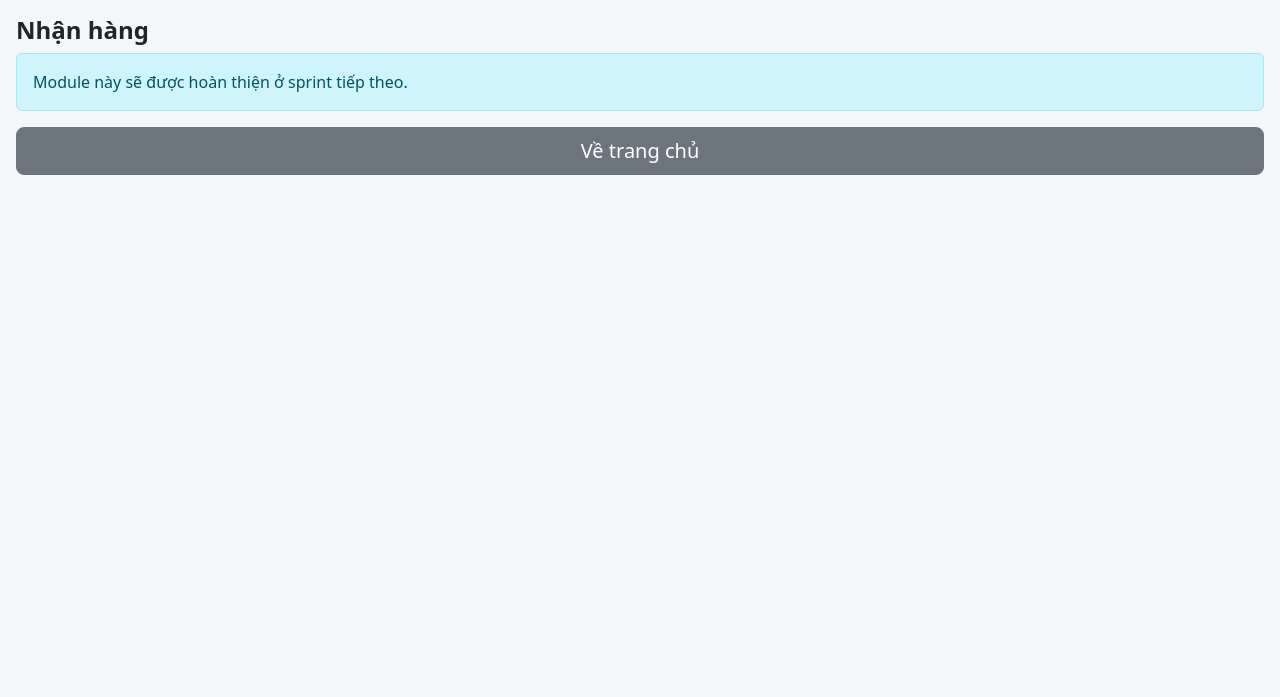
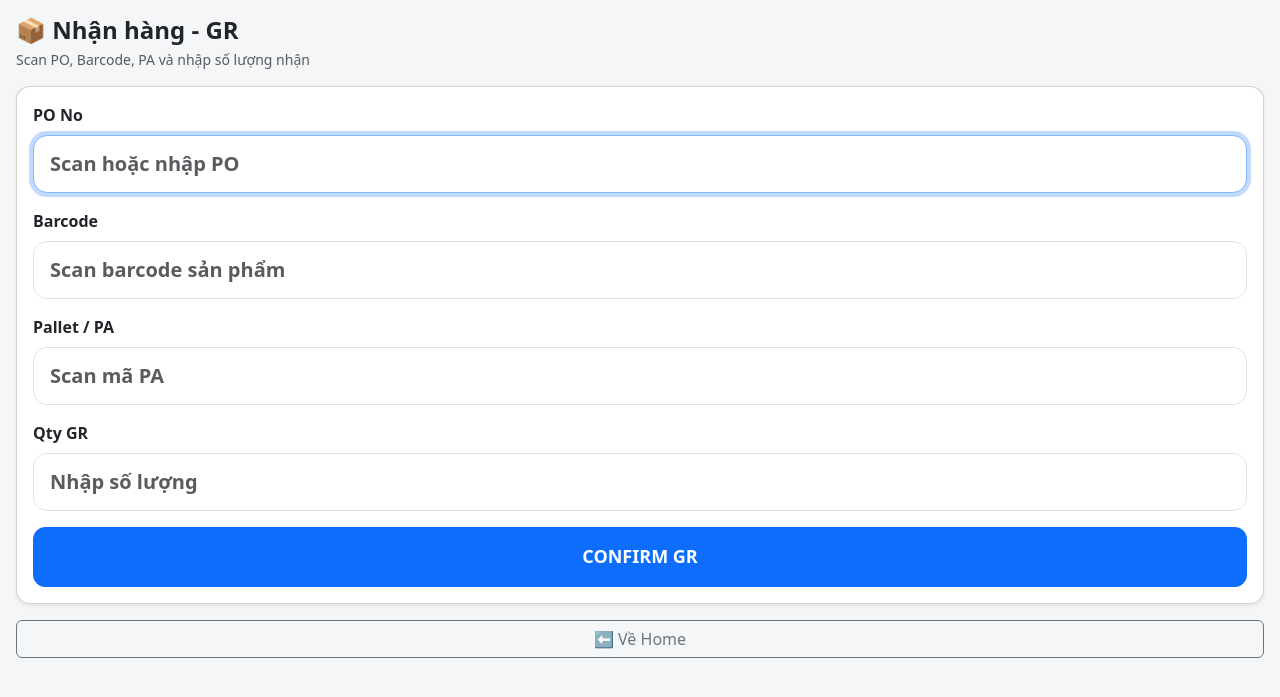
Before and after one commit to kiettrantuan1999-dotcom/pda-retail-dc, a FastAPI app: page /gr in a window 1280 px wide. Shown: the part 56-753 px from the top of the page. Run offline with FastAPI, Linux system fonts and the light colour scheme; the visitor is signed in with stand-in values (Sample User, id 1).

Commit message:
feat(ui): add goods receipt PDA screen

```diff
--- a/app/static/css/pda.css
+++ b/app/static/css/pda.css
@@ -20,3 +20,20 @@ body { background:#f4f6f8; }
 }
 .table-pda { font-size:13px; }
 .kpi { font-size:34px; font-weight:900; }
+
+.scan-input {
+  height: 58px;
+  font-size: 20px;
+  font-weight: 600;
+}
+
+.pda-action-btn {
+  height: 60px;
+  font-size: 18px;
+  font-weight: 700;
+  border-radius: 12px;
+}
+
+.card {
+  border-radius: 14px;
+}
--- /dev/null
+++ b/app/static/js/admin.js
@@ -0,0 +1,2 @@
+async function loadPutaway(){const pallet=document.getElementById('paScan').value.trim();if(!pallet){showToast('Scan PA trước',false);return;}const res=await fetch('/api/putaway/task/'+encodeURIComponent(pallet));const data=await res.json();if(!data.ok){showToast(data.error,false);return;}const t=data.data;document.getElementById('queue_id').value=t.queue_id;document.getElementById('taskBox').classList.remove('d-none');document.getElementById('putawayForm').classList.remove('d-none');document.getElementById('taskBox').innerHTML=`<b>PO:</b> ${t.po_no}<br><b>PA:</b> ${t.pallet_id}<br><b>SKU:</b> ${t.sku}<br><b>Barcode:</b> ${t.barcode}<br><b>GR:</b> ${t.qty_gr} | <b>Put:</b> ${t.qty_putaway} | <b>Remain:</b> ${t.qty_remain_putaway}<br><span class="badge bg-warning text-dark badge-big">${t.flow_status}</span>`;document.querySelector("input[name='location_id']").focus();}
+bindAjaxForm('putawayForm','/api/putaway/confirm');
--- /dev/null
+++ b/app/static/js/gr.js
@@ -0,0 +1,78 @@
+document.addEventListener("DOMContentLoaded", function () {
+  const form = document.getElementById("grForm");
+
+  const poInput = document.getElementById("po_no");
+  const barcodeInput = document.getElementById("barcode");
+  const palletInput = document.getElementById("pallet_id");
+  const qtyInput = document.getElementById("qty_gr");
+
+  const resultBox = document.getElementById("resultBox");
+  const resultTitle = document.getElementById("resultTitle");
+  const resultText = document.getElementById("resultText");
+
+  poInput.focus();
+
+  function moveNextOnEnter(current, next) {
+    current.addEventListener("keydown", function (e) {
+      if (e.key === "Enter") {
+        e.preventDefault();
+        next.focus();
+      }
+    });
+  }
+
+  moveNextOnEnter(poInput, barcodeInput);
+  moveNextOnEnter(barcodeInput, palletInput);
+  moveNextOnEnter(palletInput, qtyInput);
+
+  form.addEventListener("submit", async function (e) {
+    e.preventDefault();
+
+    const formData = new FormData();
+    formData.append("po_no", poInput.value.trim());
+    formData.append("barcode", barcodeInput.value.trim());
+    formData.append("pallet_id", palletInput.value.trim());
+    formData.append("qty_gr", qtyInput.value.trim());
+
+    try {
+      const res = await fetch("/api/gr/confirm", {
+        method: "POST",
+        body: formData
+      });
+
+      const data = await res.json();
+
+      resultBox.classList.remove("d-none");
+
+      if (data.ok) {
+        resultTitle.innerText = "✅ GR thành công";
+        resultTitle.className = "fw-bold mb-2 text-success";
+
+        resultText.innerHTML = `
+          <div><b>PO:</b> ${data.data.po_no}</div>
+          <div><b>PA:</b> ${data.data.pallet_id}</div>
+          <div><b>SKU:</b> ${data.data.sku}</div>
+          <div><b>Barcode:</b> ${data.data.barcode}</div>
+          <div><b>Qty:</b> ${data.data.qty_gr}</div>
+          <div><b>Status:</b> ${data.data.flow_status}</div>
+        `;
+
+        barcodeInput.value = "";
+        palletInput.value = "";
+        qtyInput.value = "";
+        barcodeInput.focus();
+
+      } else {
+        resultTitle.innerText = "❌ GR lỗi";
+        resultTitle.className = "fw-bold mb-2 text-danger";
+        resultText.innerText = data.error || "Có lỗi xảy ra";
+      }
+
+    } catch (err) {
+      resultBox.classList.remove("d-none");
+      resultTitle.innerText = "❌ Lỗi kết nối";
+      resultTitle.className = "fw-bold mb-2 text-danger";
+      resultText.innerText = err.message;
+    }
+  });
+});
--- /dev/null
+++ b/app/static/js/home.js
@@ -0,0 +1,2 @@
+async function loadPutaway(){const pallet=document.getElementById('paScan').value.trim();if(!pallet){showToast('Scan PA trước',false);return;}const res=await fetch('/api/putaway/task/'+encodeURIComponent(pallet));const data=await res.json();if(!data.ok){showToast(data.error,false);return;}const t=data.data;document.getElementById('queue_id').value=t.queue_id;document.getElementById('taskBox').classList.remove('d-none');document.getElementById('putawayForm').classList.remove('d-none');document.getElementById('taskBox').innerHTML=`<b>PO:</b> ${t.po_no}<br><b>PA:</b> ${t.pallet_id}<br><b>SKU:</b> ${t.sku}<br><b>Barcode:</b> ${t.barcode}<br><b>GR:</b> ${t.qty_gr} | <b>Put:</b> ${t.qty_putaway} | <b>Remain:</b> ${t.qty_remain_putaway}<br><span class="badge bg-warning text-dark badge-big">${t.flow_status}</span>`;document.querySelector("input[name='location_id']").focus();}
+bindAjaxForm('putawayForm','/api/putaway/confirm');
--- a/app/templates/gr.html
+++ b/app/templates/gr.html
@@ -1,6 +1,91 @@
 {% extends "base.html" %}
+
 {% block content %}
-<h4 class="fw-bold">Nhận hàng</h4>
-<div class="alert alert-info">Module này sẽ được hoàn thiện ở sprint tiếp theo.</div>
-<a class="btn btn-secondary btn-lg w-100" href="/">Về trang chủ</a>
+
+<div class="mb-3">
+  <h4 class="fw-bold mb-1">📦 Nhận hàng - GR</h4>
+  <div class="text-muted small">Scan PO, Barcode, PA và nhập số lượng nhận</div>
+</div>
+
+<div class="card shadow-sm">
+  <div class="card-body">
+
+    <form id="grForm">
+
+      <div class="mb-3">
+        <label class="form-label fw-bold">PO No</label>
+        <input
+          type="text"
+          class="form-control form-control-lg scan-input"
+          id="po_no"
+          name="po_no"
+          placeholder="Scan hoặc nhập PO"
+          autocomplete="off"
+          required
+        >
+      </div>
+
+      <div class="mb-3">
+        <label class="form-label fw-bold">Barcode</label>
+        <input
+          type="text"
+          class="form-control form-control-lg scan-input"
+          id="barcode"
+          name="barcode"
+          placeholder="Scan barcode sản phẩm"
+          autocomplete="off"
+          required
+        >
+      </div>
+
+      <div class="mb-3">
+        <label class="form-label fw-bold">Pallet / PA</label>
+        <input
+          type="text"
+          class="form-control form-control-lg scan-input"
+          id="pallet_id"
+          name="pallet_id"
+          placeholder="Scan mã PA"
+          autocomplete="off"
+          required
+        >
+      </div>
+
+      <div class="mb-3">
+        <label class="form-label fw-bold">Qty GR</label>
+        <input
+          type="number"
+          class="form-control form-control-lg scan-input"
+          id="qty_gr"
+          name="qty_gr"
+          placeholder="Nhập số lượng"
+          min="1"
+          required
+        >
+      </div>
+
+      <button type="submit" class="btn btn-primary w-100 pda-action-btn">
+        CONFIRM GR
+      </button>
+
+    </form>
+
+  </div>
+</div>
+
+<div id="resultBox" class="card mt-3 d-none">
+  <div class="card-body">
+    <h5 id="resultTitle" class="fw-bold mb-2"></h5>
+    <div id="resultText" class="small"></div>
+  </div>
+</div>
+
+<div class="mt-3">
+  <a href="/" class="btn btn-outline-secondary w-100">⬅ Về Home</a>
+</div>
+
 {% endblock %}
+
+{% block scripts %}
+<script src="/static/js/gr.js"></script>
+{% endblock %}
```
Also changed, not shown: app/static/css/admin.css (added), app/static/css/app.css (added), app/static/css/gr.css (added), app/static/css/home.css (added), app/static/css/inventory.css (added), app/static/css/putaway.css (added).
